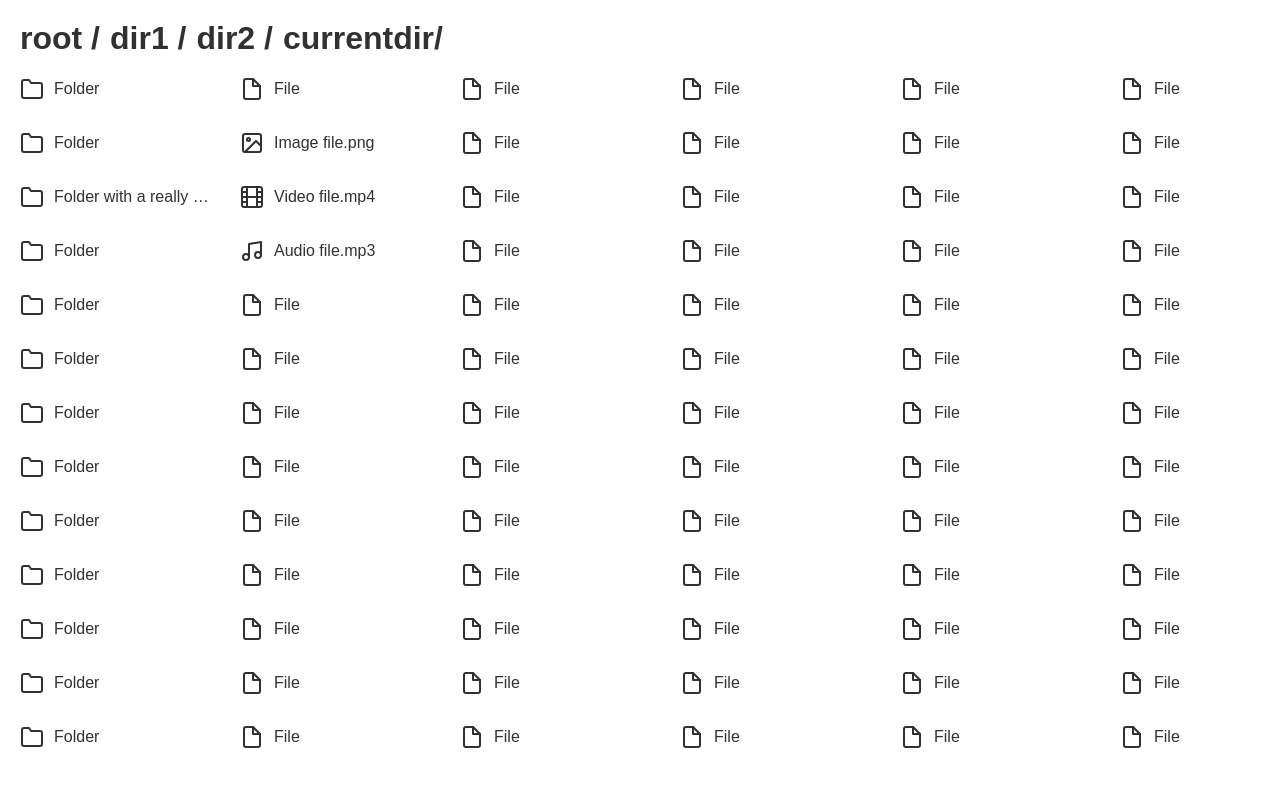
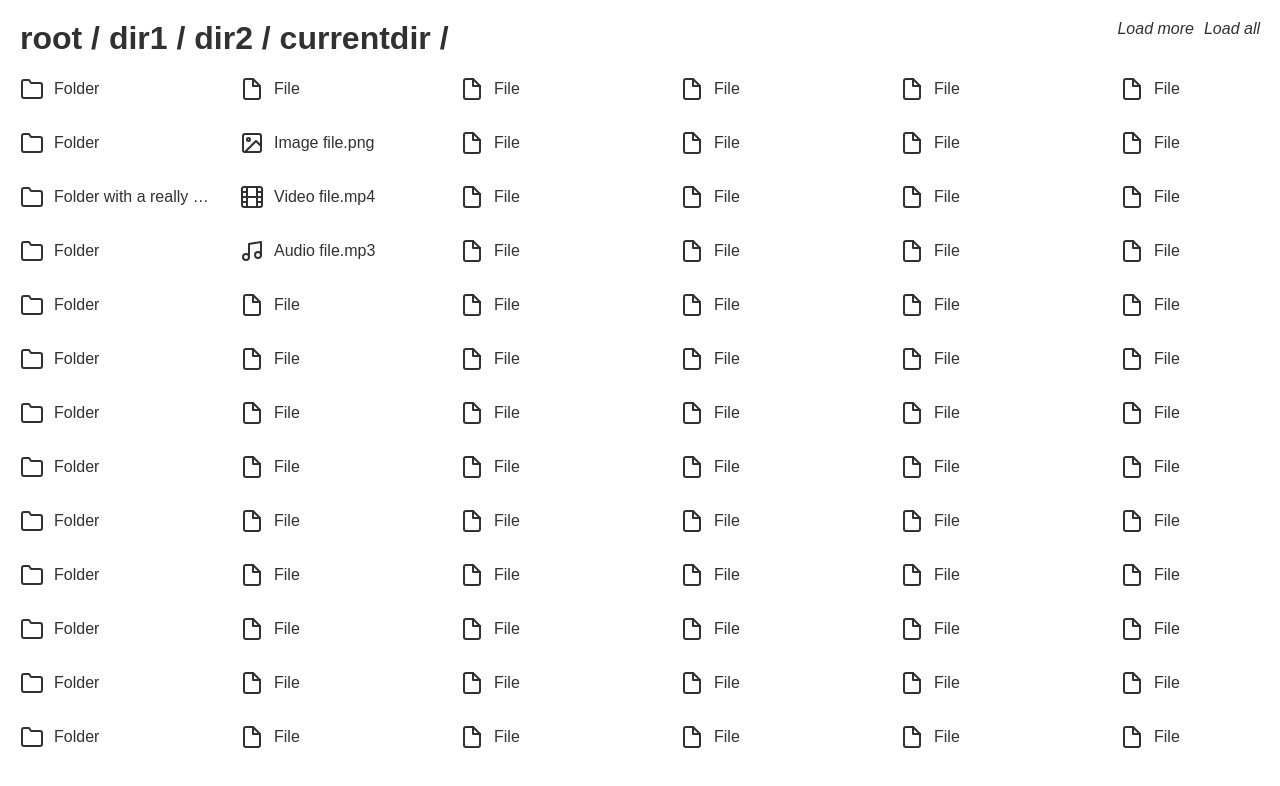
Before and after one commit to zadeviggers/html-templates, a website: page directory-list-test.html in a window 1280 px wide. Drawn offline with Linux system fonts and the light colour scheme.

Commit message:
pagination buttons
Signed-off-by: Zade Viggers <zade.viggers@gmail.com>

```diff
--- a/directory-list-test.html
+++ b/directory-list-test.html
@@ -50,11 +50,23 @@
 				flex-direction: column;
 				max-height: 100vh;
 			}
-			#breadcrumbs {
+			header {
 				display: flex;
 				flex-wrap: wrap;
-				gap: 10px;
+			}
+			#breadcrumbs {
+				display: inline;
+				overflow-wrap: break-word;
 				padding: var(--spacing);
+				max-width: 80%;
+			}
+			#pagination {
+				display: flex;
+				flex-wrap: wrap;
+				gap: calc(var(--spacing) / 2);
+				padding: var(--spacing);
+				margin-left: auto;
+				font-style: italic;
 			}
 			#list {
 				flex: 1;
@@ -145,10 +157,16 @@
 				</defs>
 			</svg>
 		</div>
-		<h1 id="breadcrumbs">
-			<a href="#dir1">root /</a><a href="#dir2">dir1 /</a
-			><a href="#dir3">dir2 /</a><span>currentdir/</span>
-		</h1>
+		<header>
+			<h1 id="breadcrumbs">
+				<a href="#dir1">root / </a><a href="#dir2">dir1 / </a
+				><a href="#dir3">dir2 / </a><span>currentdir / </span>
+			</h1>
+			<nav id="pagination">
+				<a href="#load-more">Load more</a>
+				<a href="#load-all">Load all</a>
+			</nav>
+		</header>
 		<main id="list" tabindex="-1">
 			<a href="#folder"
 				><svg class="icon" viewBox="0 0 24 24">
--- a/index.d.ts
+++ b/index.d.ts
@@ -10,5 +10,9 @@ export interface DirectoryListItem {
 
 export function generateDirectoryList(
 	breadcrumbs: DirectoryListBreadcrumb[],
-	items: DirectoryListItem[]
+	items: DirectoryListItem[],
+	pagination?: {
+		loadMoreURL: string;
+		loadAllURL: string;
+	}
 ): string;
```
Also changed, not shown: directory-list-template-literal.js (+33 -3 lines), generate-html-file-view.ts (+33 -3 lines).
